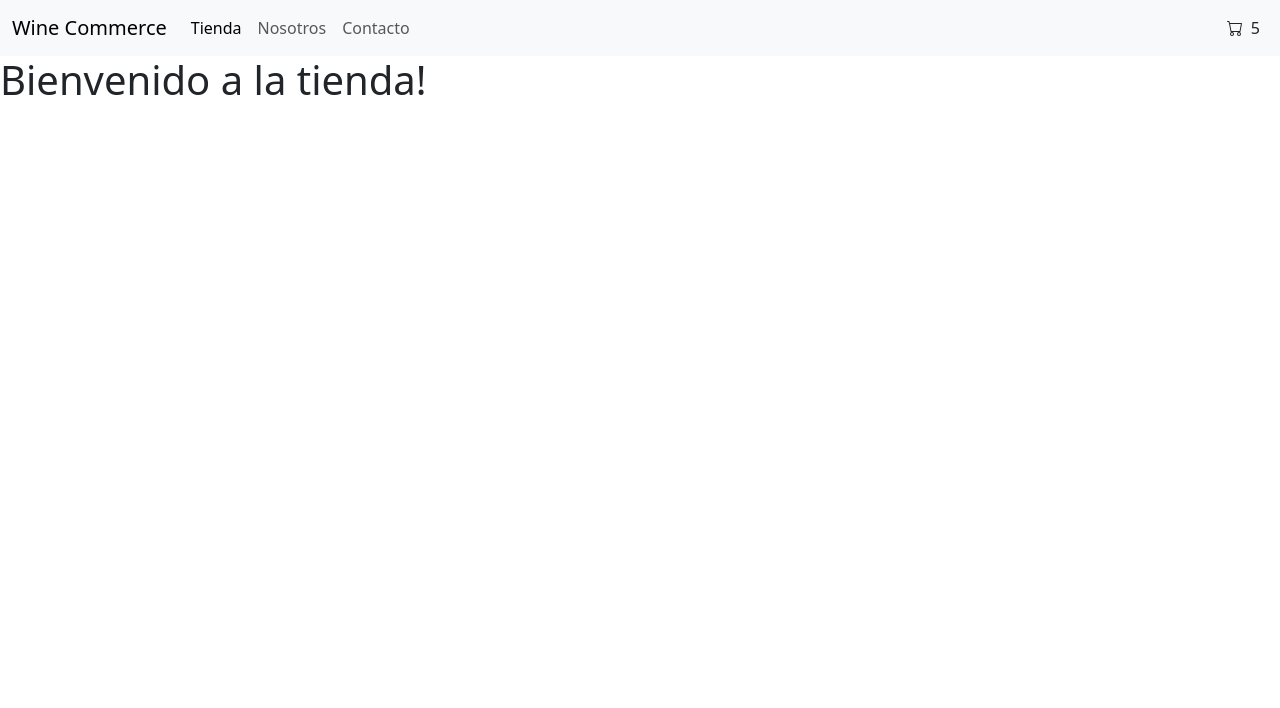
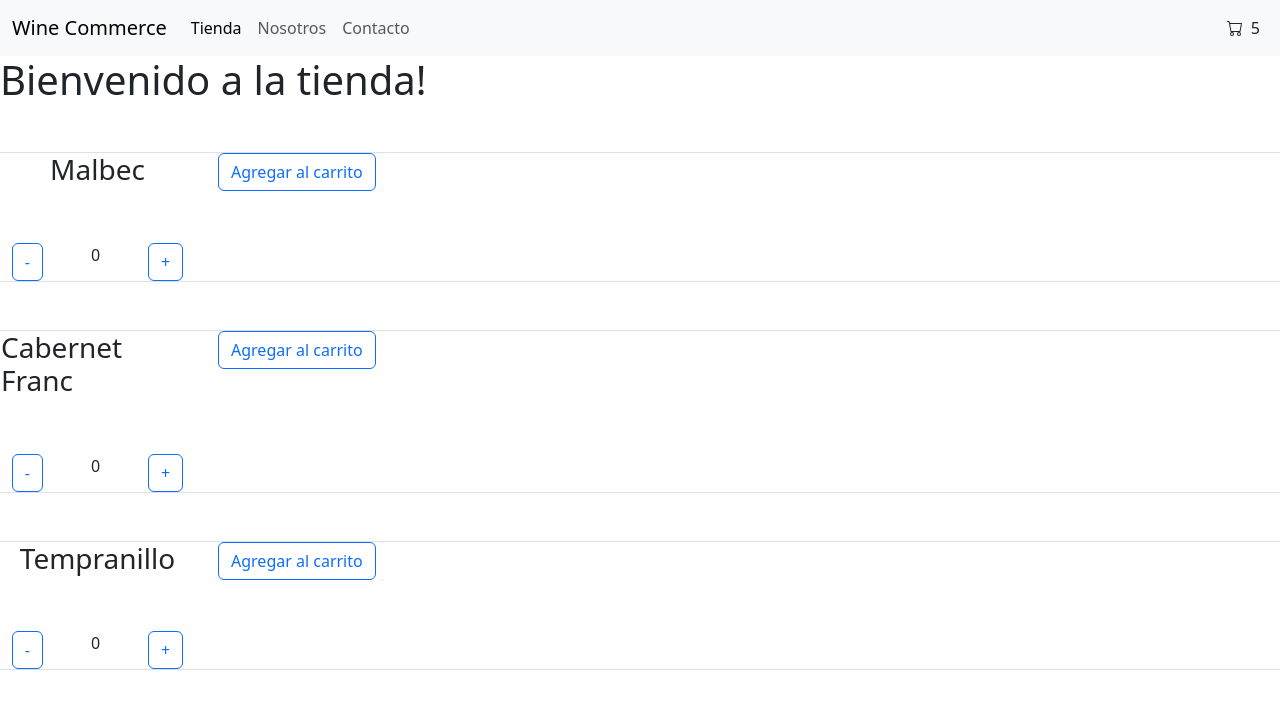
Before and after one commit to lisandroScofano/coderhouseReactJs, a React (Vite) app: page / in a window 1280 px wide. Shown: the top 708 px of the page. Built offline with nearby package versions, Linux system fonts and the light colour scheme.

Commit message:
adding ItemCount comp

```diff
--- a/src/App.jsx
+++ b/src/App.jsx
@@ -1,6 +1,7 @@
 import { useState } from 'react'
 import { NavBar } from './components/NavBar'
 import { ItemListContainer } from './components/ItemListContainer'
+import { ItemCount } from './components/ItemCount'
 
 function App() {
   const [count, setCount] = useState(0)
@@ -9,6 +10,9 @@ function App() {
     <>
       <NavBar />
       <ItemListContainer greeting='Bienvenido a la tienda!' />
+      <ItemCount nombreProducto={'Malbec'} stock={8} />
+      <ItemCount nombreProducto={'Cabernet Franc'} stock={3} />
+      <ItemCount nombreProducto={'Tempranillo'} stock={0} />
     </>
   )
 }
--- /dev/null
+++ b/src/components/ItemCount.jsx
@@ -0,0 +1,19 @@
+export const ItemCount = ({ nombreProducto, stock }) => {
+    return (
+        <>
+            <div className="row mb-3 mt-5 border">
+                <div className="col-2">
+                    <h3 className="pb-5 d-flex justify-content-center">{nombreProducto}</h3>
+                    <div className="d-flex justify-content-center">
+                        <button className="btn btn-outline-primary">-</button>
+                        <span className="ps-5 pe-5">0</span>
+                        <button className="btn btn-outline-primary">+</button>
+                    </div>
+                </div>
+                <div className="col-2">
+                    <button className="btn btn-outline-primary">Agregar al carrito</button>
+                </div>
+            </div>
+        </>
+    )
+}
```
